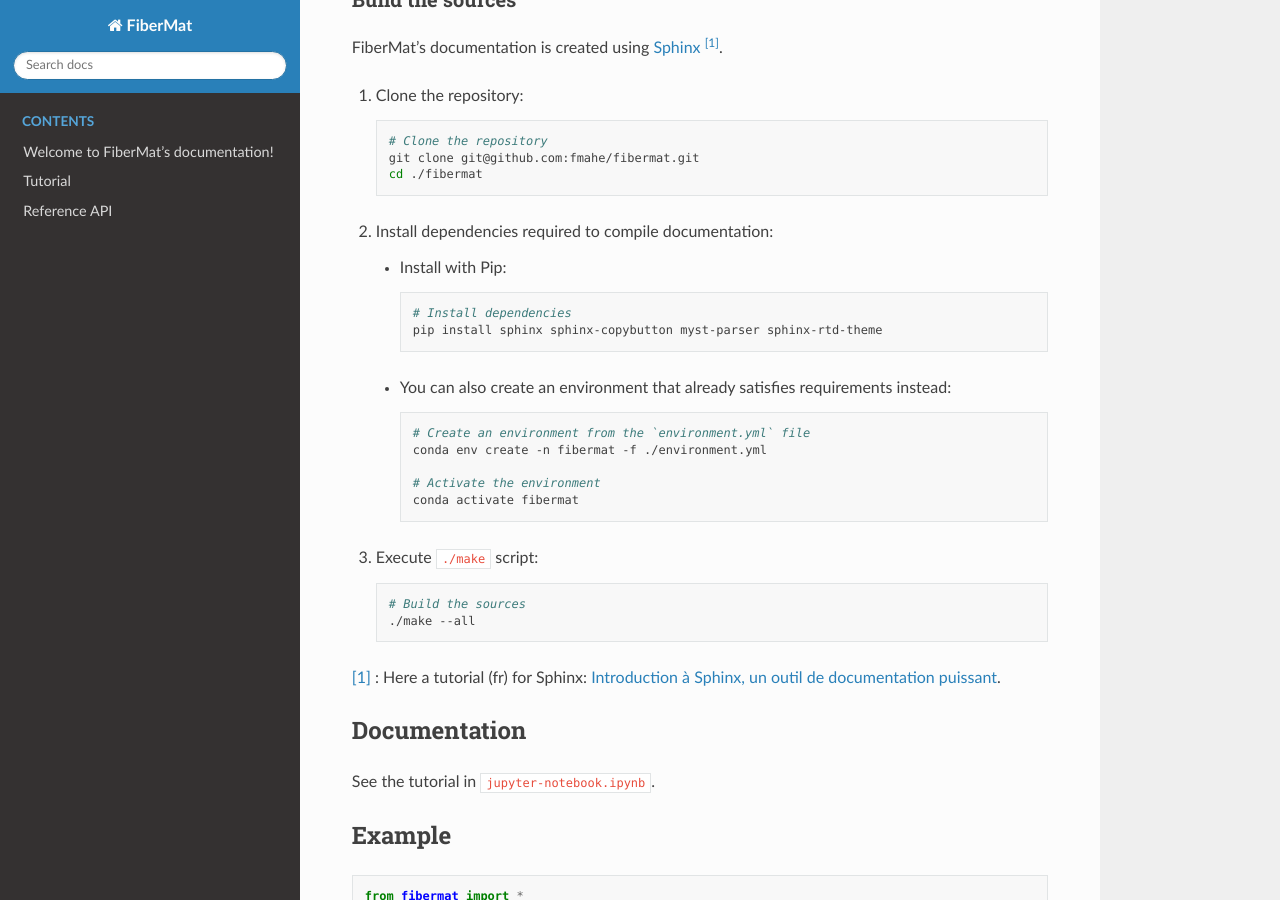
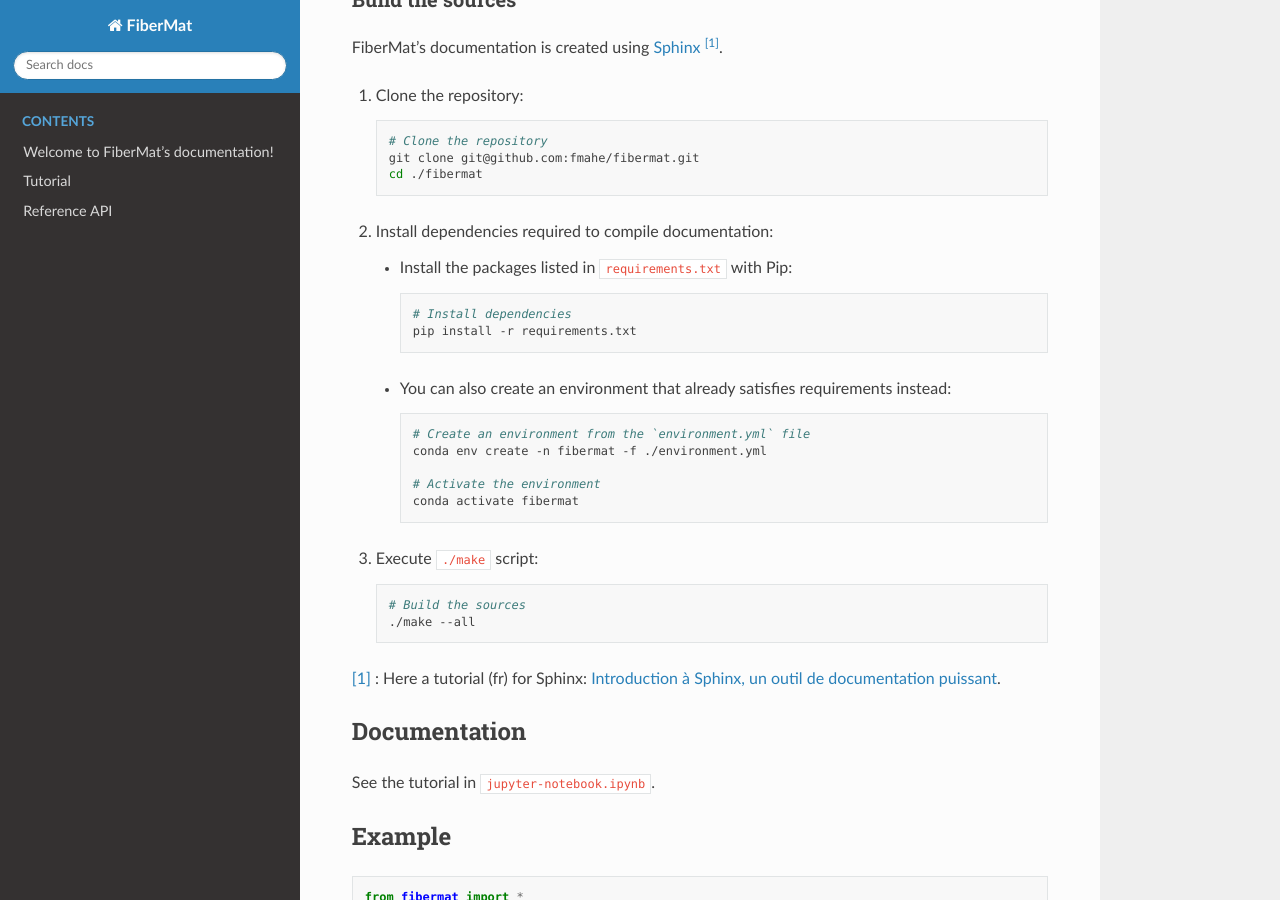
Before and after one commit to fmahe/fibermat, a Sphinx documentation site: the page built from docs/index.rst, in a window 1280 px wide and 900 px high, scrolled down 1886 px. Built offline with Sphinx 7.4.7 and the Read the Docs theme 2.0.0, drawn with Linux system fonts in a browser that asks for light colours.

````diff
--- a/README.md
+++ b/README.md
@@ -155,10 +157,10 @@ FiberMat's documentation is created using [Sphinx](https://www.sphinx-doc.org/en
 
 2. Install dependencies required to compile documentation:
 
-    - Install with Pip:
+    - Install the packages listed in `requirements.txt` with Pip:
         ```sh
         # Install dependencies
-        pip install sphinx sphinx-copybutton myst-parser sphinx-rtd-theme
+        pip install -r requirements.txt
 
         ```
 
--- a/docs/FiberMat.rst
+++ b/docs/FiberMat.rst
@@ -1,5 +1,2 @@
-Welcome to FiberMat's documentation!
-====================================
-
 .. include:: ../README.md
    :parser: myst_parser.sphinx_
--- a/docs/conf.py
+++ b/docs/conf.py
@@ -17,7 +17,7 @@ release = '1.0'
 extensions = [
     'sphinx.ext.autodoc',
     'sphinx.ext.githubpages',
-    'sphinx.ext.autosectionlabel',
+    # 'sphinx.ext.autosectionlabel',
     'sphinx_copybutton',
     'myst_parser',
 ]
@@ -29,4 +29,4 @@ exclude_patterns = []
 # https://www.sphinx-doc.org/en/master/usage/configuration.html#options-for-html-output
 
 html_theme = 'sphinx_rtd_theme'
-html_static_path = ['_static']
+html_static_path = []
--- a/docs/index.rst
+++ b/docs/index.rst
@@ -1,6 +1,3 @@
-Welcome to FiberMat's documentation!
-====================================
-
 .. include:: ../README.md
    :parser: myst_parser.sphinx_
 
--- a/pyproject.toml
+++ b/pyproject.toml
@@ -4,7 +4,7 @@
 
 [project]
     name = "fibermat"
-    version = "1.0.8"
+    version = "1.0.9"
     authors = [
       { name="François Mahé", email="francois.mahe@ens-rennes.fr" },
     ]
@@ -33,6 +33,7 @@
 
 [project.urls]
     Homepage = "https://github.com/fmahe/fibermat"
+    Documentation = "https://fibermat.readthedocs.io/en/latest/"
     Issues = "https://github.com/fmahe/fibermat/issues"
 
 [tool.hatch.build.targets.wheel]
--- a/requirements.txt
+++ b/requirements.txt
@@ -1,4 +1,5 @@
 fibermat
+build
 sphinx
 sphinx-copybutton
 myst-parser
````
Also changed, not shown: other parts of README.md (+4 -2 lines), 1 other file.
